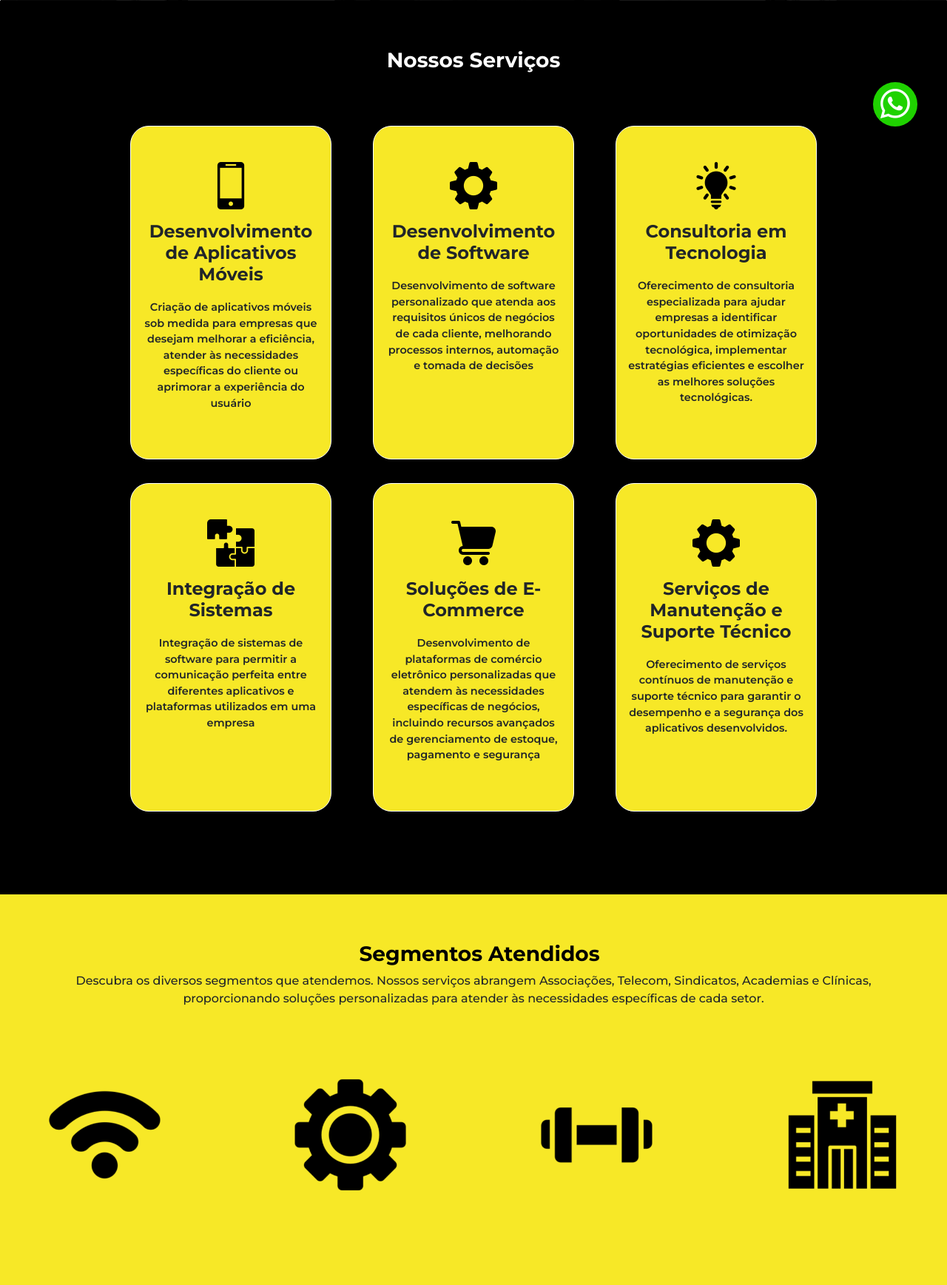
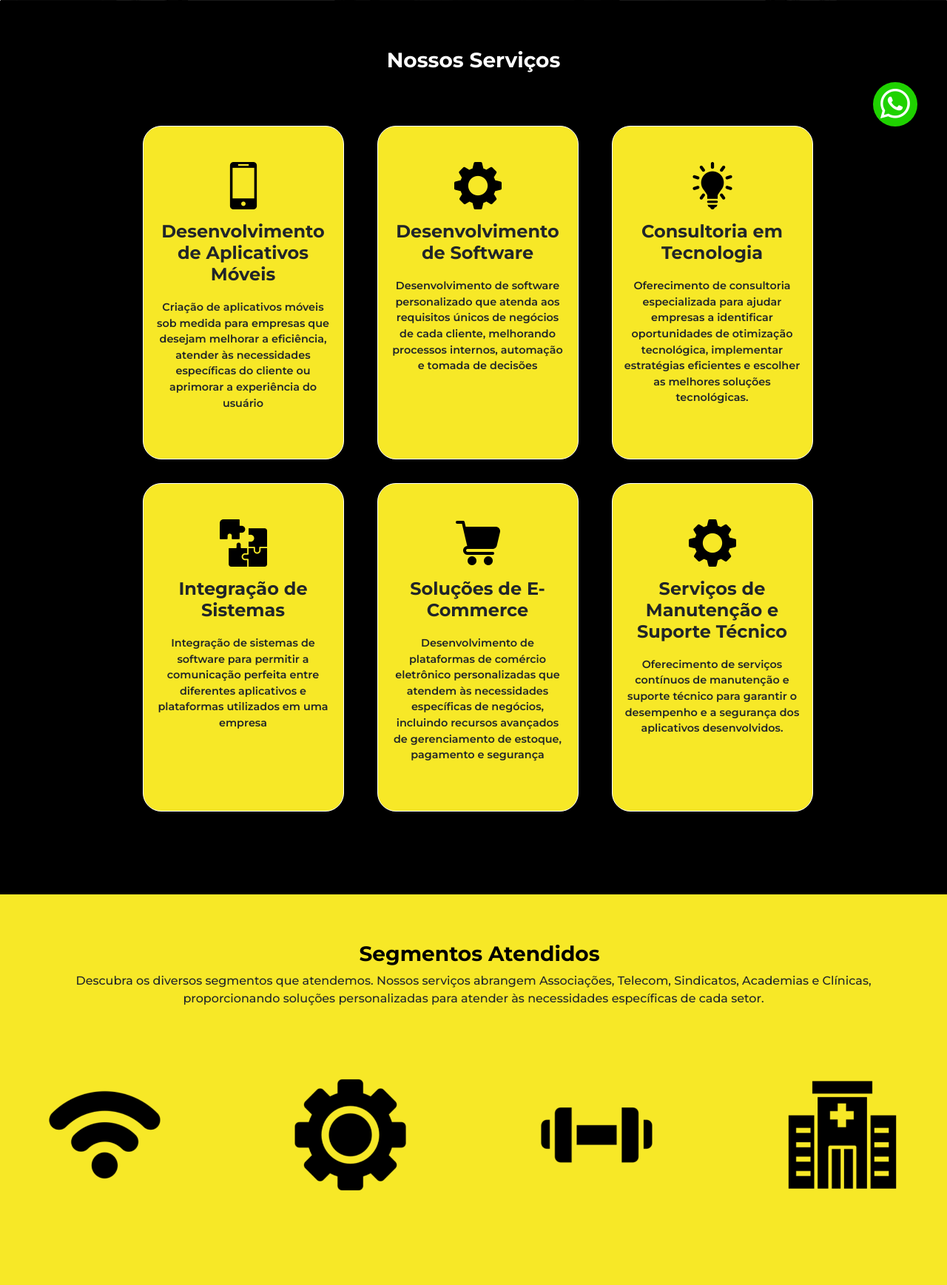
Before and after one commit to marceloaaguilar/safaritech, a PHP site: page / in a window 1280 px wide. Shown: the part 589-2326 px from the top of the page at 74% size. Run offline with PHP 8.4, Linux system fonts and the light colour scheme; some web fonts are replaced.

Commit message:
Fixing bugs

```diff
--- a/index.html
+++ b/index.html
@@ -72,7 +72,7 @@
         <div class="container">
             <h3 id="title2" >Nossos Serviços</h3>
             <div class="row rowCards">
-                <div class="col-auto">
+                <div class="col-auto col-xl-3">
                     <div class="card h-100" id="cardSafari">
                         <img src="images/icons/celular.png" class="card-img-top" alt="...">
                         <div class="card-body">
@@ -81,7 +81,7 @@
                         </div>
                     </div>
                 </div>
-                <div class="col-auto">
+                <div class="col-auto col-xl-3">
                     <div class="card h-100" id="cardSafari">
                         <img src="images/icons/engrenagem.png" class="card-img-top" alt="...">
                         <div class="card-body">
@@ -90,7 +90,7 @@
                         </div>
                     </div>
                 </div>
-                <div class="col-auto">
+                <div class="col-auto col-xl-3">
                     <div class="card h-100" id="cardSafari">
                         <img src="images/icons/lampada-incandescente.png" class="card-img-top" alt="...">
                         <div class="card-body">
@@ -99,10 +99,9 @@
                         </div>
                     </div>
                 </div>
-            </div>
 
-            <div class="row rowCards">
-                    <div class="col-auto">
+
+                    <div class="col-auto col-xl-3 col-xl-3">
                         <div class="card h-100" id="cardSafari">
                             <img src="images/icons/quebra-cabeca.png" class="card-img-top" alt="...">
                             <div class="card-body">
@@ -111,7 +110,7 @@
                             </div>
                         </div>
                     </div>
-                    <div class="col-auto">
+                    <div class="col-auto col-xl-3">
                         <div class="card h-100" id="cardSafari">
                             <img src="images/icons/carrinho-carrinho.png" class="card-img-top" alt="...">
                             <div class="card-body">
@@ -120,7 +119,7 @@
                             </div>
                         </div>
                     </div>
-                <div class="col-auto">
+                <div class="col-auto col-xl-3">
                     <div class="card h-100" id="cardSafari">
                         <img src="images/icons/engrenagem.png" class="card-img-top" alt="...">
                         <div class="card-body">
--- a/style.css
+++ b/style.css
@@ -464,6 +464,6 @@ a:hover {
     }
 
     #rowFooter{
-      gap: 2rem;
+      gap: 1rem;
     }
   }
```
